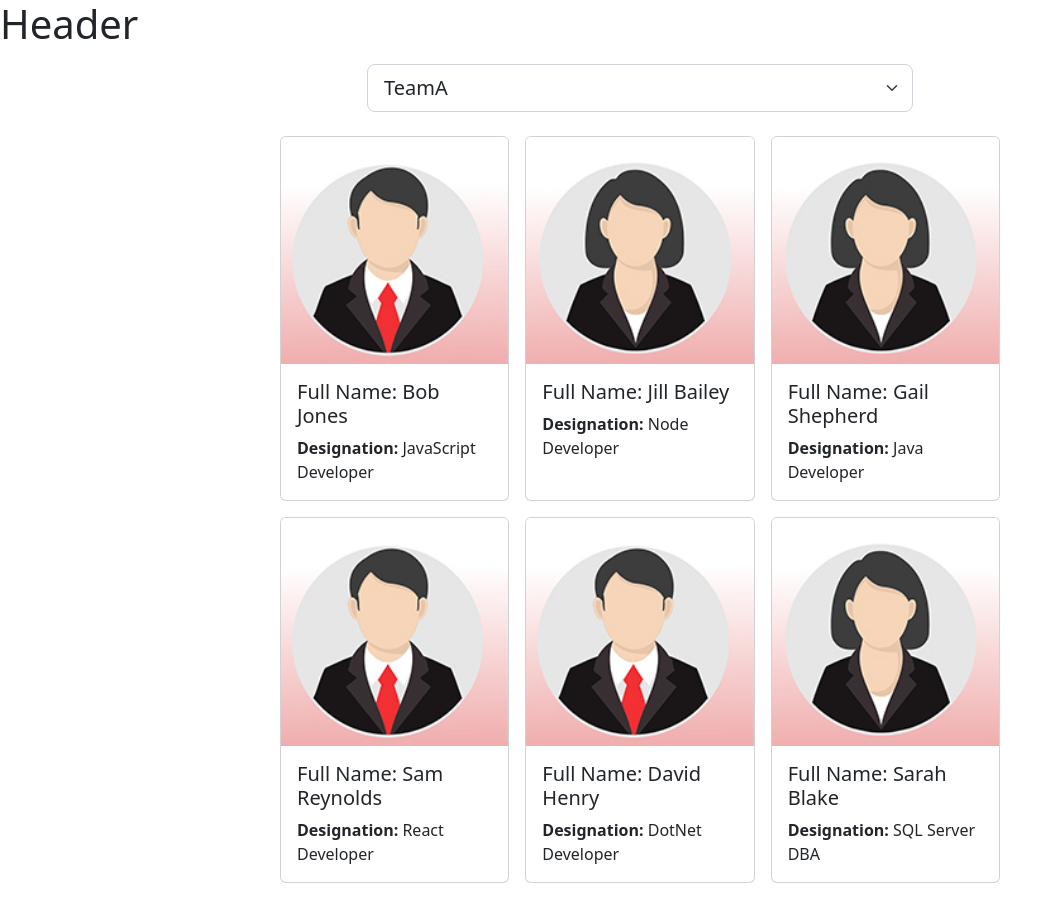
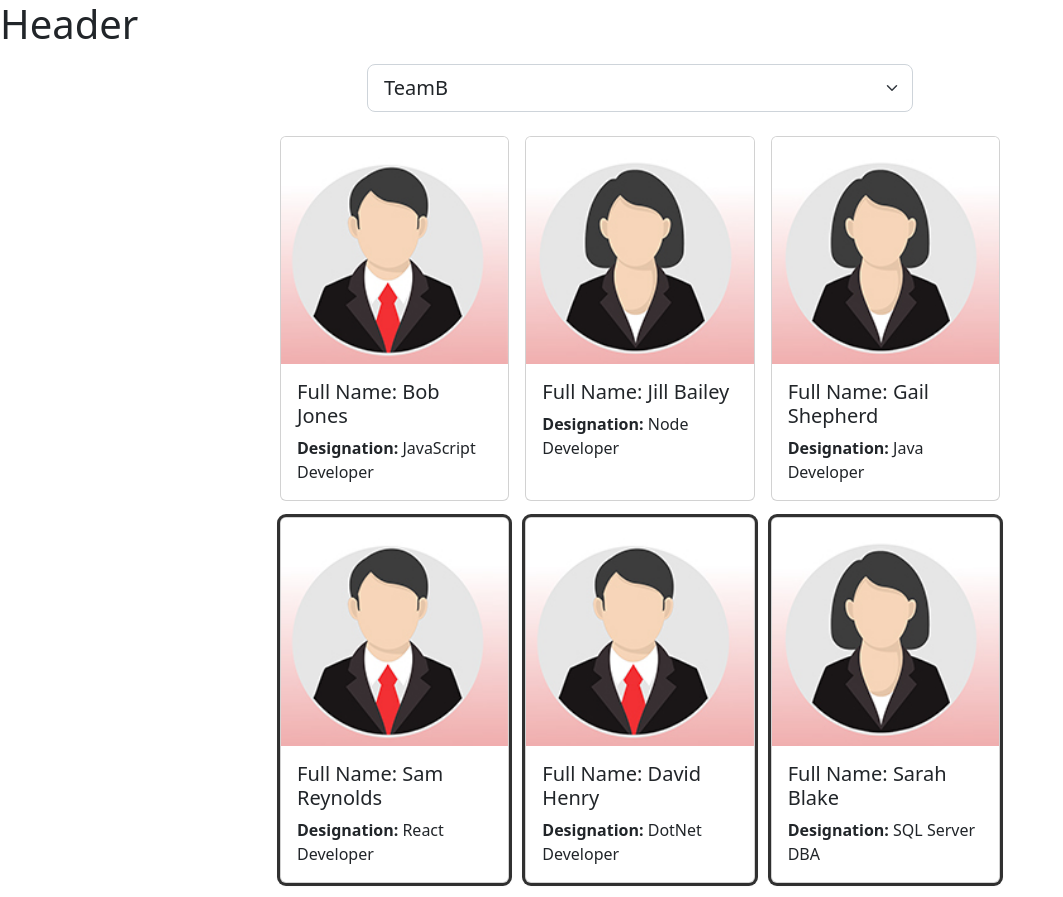
Before and after one commit to rsmacias/team-member-allocation-app, a React (Create React App) app: page / in a window 1280 px wide. Shown: the top 897 px of the page, without its empty margins (0-1063 px from the left). Built offline with nearby package versions, Linux system fonts and the light colour scheme.

Commit message:
Adding functionality for adding a member to a team and removing a member from a team just by clicking the image of the member. Using css box shadow to show this functionality.

```diff
--- a/src/App.css
+++ b/src/App.css
@@ -6,3 +6,7 @@
   display: grid;
   grid-template-columns: 1fr 1fr 1fr;
 }
+
+.standout {
+  box-shadow: rgba(0,0,0,0.16) 0px 1px 4px, rgb(51, 51, 51) 0px 0px 0px 3px;
+}
--- a/src/Employees.jsx
+++ b/src/Employees.jsx
@@ -6,12 +6,35 @@
 const Employees = () => {
 
     const [employees, setEmployees] = useState([...data]);
+    const [selectedTeam, setTeam] = useState("TeamB");
+
+    function handleTeamSelectionChange (event) {
+        console.log(event.target.value);
+        setTeam(event.target.value);
+    }
+
+    function handleEmployeeCardClick (event) {
+        console.log(event.target.value);
+        const transformedEmployees = employees.map((employee) => {
+            if(employee.id === parseInt(event.currentTarget.id)) {
+                if(employee.teamName === selectedTeam) {
+                    return { ...employee, teamName: ''}
+                } else {
+                    return { ...employee, teamName: selectedTeam };
+                }
+            } else {
+                return employee;
+            }
+        });
+
+        setEmployees(transformedEmployees);
+    }
 
     return (
         <main className='container'>
             <div className="row justify-content-center mt-3 mb-3">
                 <div className="col-6">
-                    <select className='form-select form-select-lg'>
+                    <select className='form-select form-select-lg' value={selectedTeam} onChange={handleTeamSelectionChange}>
                         <option value="TeamA">TeamA</option>
                         <option value="TeamB">TeamB</option>
                         <option value="TeamC">TeamC</option>
@@ -25,7 +48,10 @@
                     <div className="card-collection">
                     {
                         employees.map((employee) => (
-                            <div id={employee.id} className='card m-2' style={{ cursor: "pointer"}}>
+                            <div id={employee.id}
+                                 className={(employee.teamName === selectedTeam? 'card m-2 standout' : 'card m-2')}
+                                 style={{ cursor: "pointer"}}
+                                 onClick={handleEmployeeCardClick}>
                                 <img src={ employee.gender == 'female'? femaleProfile : maleProfile } className='card-img-top' />
                                 <div className='card-body'>
                                     <h5 className="card-tittle">Full Name: {employee.fullName}</h5>
```
